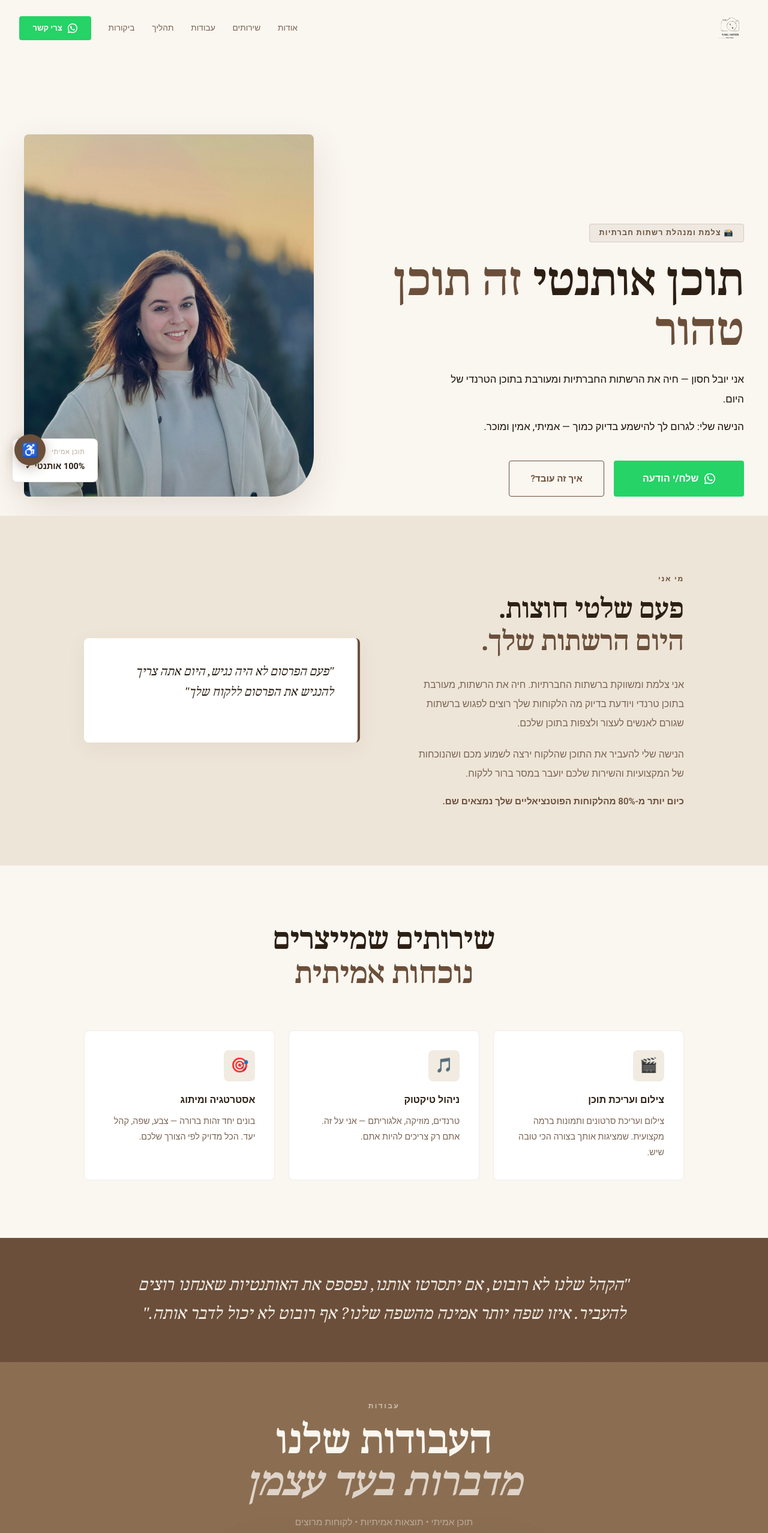
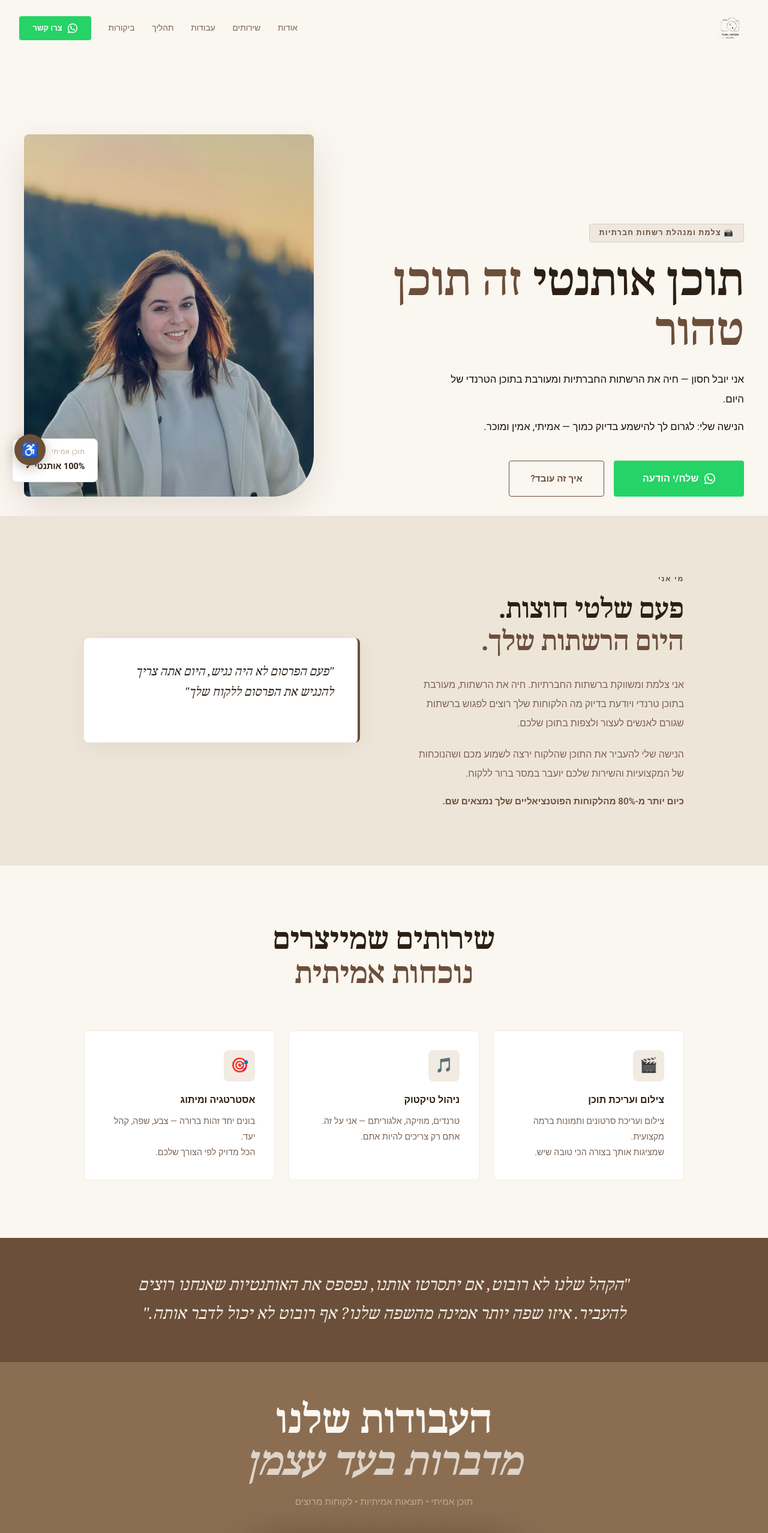
Before and after one commit to shaharlevi25/Yuval-Hasson-social, a React (Vite) app: page / in a window 1280 px wide. Shown: the top 2556 px of the page at 60% size. Built offline with nearby package versions, Linux system fonts and the light colour scheme; grey boxes are pictures that could not be loaded.

Commit message:
kjhdabfakf

```diff
--- a/src/App.jsx
+++ b/src/App.jsx
@@ -299,7 +299,7 @@ export default function App() {
           <a href={WA_LINK} target="_blank" rel="noreferrer" style={{ textDecoration: "none" }}>
             <button className="btn-wa" style={{ padding: "0.6rem 1.4rem", fontSize: "0.82rem" }}>
               <svg width="16" height="16" viewBox="0 0 24 24" fill="white"><path d="M17.472 14.382c-.297-.149-1.758-.867-2.03-.967-.273-.099-.471-.148-.67.15-.197.297-.767.966-.94 1.164-.173.199-.347.223-.644.075-.297-.15-1.255-.463-2.39-1.475-.883-.788-1.48-1.761-1.653-2.059-.173-.297-.018-.458.13-.606.134-.133.298-.347.446-.52.149-.174.198-.298.298-.497.099-.198.05-.371-.025-.52-.075-.149-.669-1.612-.916-2.207-.242-.579-.487-.5-.669-.51-.173-.008-.371-.01-.57-.01-.198 0-.52.074-.792.372-.272.297-1.04 1.016-1.04 2.479 0 1.462 1.065 2.875 1.213 3.074.149.198 2.096 3.2 5.077 4.487.709.306 1.262.489 1.694.625.712.227 1.36.195 1.871.118.571-.085 1.758-.719 2.006-1.413.248-.694.248-1.289.173-1.413-.074-.124-.272-.198-.57-.347z"/><path d="M12 0C5.373 0 0 5.373 0 12c0 2.115.549 4.103 1.514 5.829L.055 23.454a.75.75 0 0 0 .918.918l5.629-1.459A11.945 11.945 0 0 0 12 24c6.627 0 12-5.373 12-12S18.627 0 12 0zm0 21.75a9.712 9.712 0 0 1-4.953-1.356l-.355-.211-3.681.955.977-3.578-.232-.368A9.712 9.712 0 0 1 2.25 12C2.25 6.615 6.615 2.25 12 2.25S21.75 6.615 21.75 12 17.385 21.75 12 21.75z"/></svg>
-              צרי קשר
+              צרו קשר
             </button>
           </a>
         </div>
@@ -429,7 +429,7 @@ export default function App() {
                 <div className="service-card">
                   <div style={{ width: 52, height: 52, borderRadius: 8, background: "var(--linen)", display: "flex", alignItems: "center", justifyContent: "center", fontSize: "1.5rem", marginBottom: "1.2rem" }}>{s.icon}</div>
                   <h3 style={{ fontWeight: 700, marginBottom: "0.7rem", fontSize: "1rem" }}>{s.title}</h3>
-                  <p style={{ color: "var(--mid)", lineHeight: 1.8, fontSize: "0.9rem" }}>{s.text}</p>
+                  <p style={{ color: "var(--mid)", lineHeight: 1.8, fontSize: "0.9rem", whiteSpace: "pre-line" }}>{s.text}</p>
                 </div>
               </Reveal>
             ))}
@@ -455,7 +455,7 @@ export default function App() {
         {/* Header */}
         <div style={{ position: "relative", zIndex: 2, textAlign: "center", padding: "4rem 2rem 2.5rem" }}>
           <Reveal>
-            <p style={{ color: "rgba(250,246,240,0.6)", fontSize: "0.75rem", fontWeight: 700, letterSpacing: "0.2em", textTransform: "uppercase", marginBottom: "1rem" }}>עבודות</p>
+            {/* <p style={{ color: "rgba(250,246,240,0.6)", fontSize: "0.75rem", fontWeight: 700, letterSpacing: "0.2em", textTransform: "uppercase", marginBottom: "1rem" }}>עבודות</p> */}
             <h2 className="serif" style={{ fontSize: "clamp(2.2rem, 5vw, 4rem)", fontWeight: 700, lineHeight: 1.1, color: "#FAF6F0" }}>
               העבודות שלנו<br />
               <span style={{ color: "rgba(250,246,240,0.75)", fontStyle: "italic" }}>מדברות בעד עצמן</span>
@@ -559,7 +559,7 @@ export default function App() {
             <div style={{ textAlign: "center", marginBottom: "4.5rem" }}>
               <p style={{ color: "var(--brown)", fontSize: "0.75rem", fontWeight: 700, letterSpacing: "0.15em", textTransform: "uppercase", marginBottom: "1rem" }}>איך עובדים יחד</p>
               <h2 className="serif" style={{ fontSize: "clamp(1.9rem, 4vw, 3rem)", fontWeight: 700, lineHeight: 1.2 }}>
-                תהליך הסושיאל<br /><span style={{ color: "var(--brown)" }}>תהליך ממכר</span>
+                תהליך הסושיאל —<br /><span style={{ color: "var(--brown)" }}>תהליך ממכר</span>
               </h2>
             </div>
           </Reveal>
@@ -570,7 +570,7 @@ export default function App() {
                   <div style={{ position: "absolute", top: 22, left: "-50%", width: "100%", height: 1, background: "rgba(107,79,58,0.18)", zIndex: 0 }} />
                   <div style={{ width: 44, height: 44, borderRadius: "50%", background: "var(--brown)", color: "#FAF6F0", display: "flex", alignItems: "center", justifyContent: "center", fontWeight: 700, fontSize: "0.82rem", margin: "0 auto 1.4rem", position: "relative", zIndex: 1, boxShadow: "0 4px 14px rgba(107,79,58,0.3)" }}>{step.num}</div>
                   <h3 style={{ fontWeight: 700, marginBottom: "0.6rem", fontSize: "0.97rem" }}>{step.title}</h3>
-                  <p style={{ color: "var(--mid)", fontSize: "0.85rem", lineHeight: 1.75 }}>{step.text}</p>
+                  <p style={{ color: "var(--mid)", fontSize: "0.85rem", lineHeight: 1.75, whiteSpace: "pre-line" }}>{step.text}</p>
                 </div>
               </Reveal>
             ))}
```
